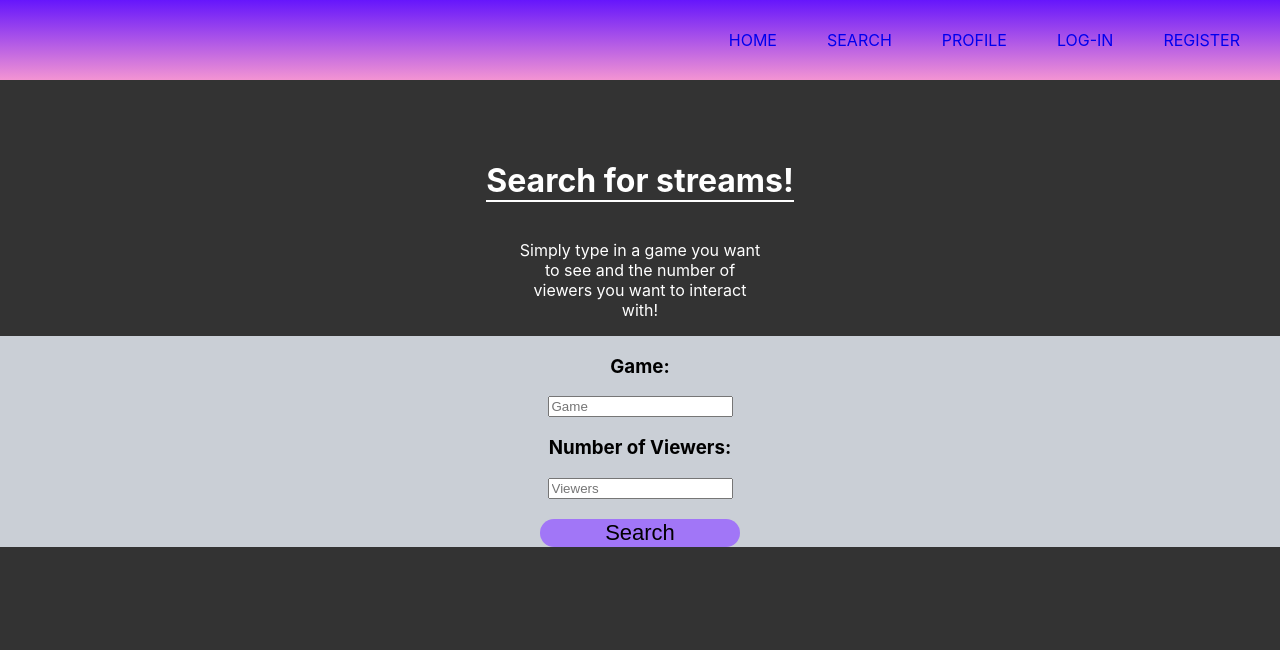
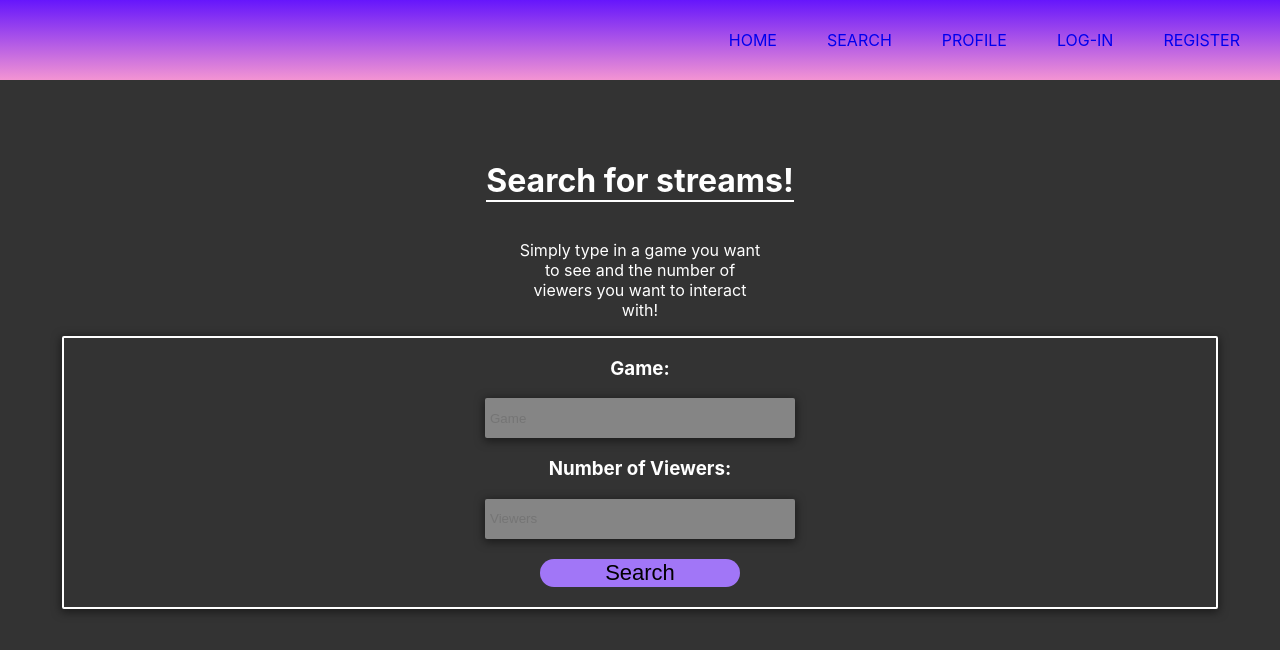
Before and after one commit to chaselancaster/nosmallstreamer-frontend, a React (Create React App) app: page / in a window 1280 px wide. Both pictures are taken after a click on the item "SEARCH". Shown: the top 650 px of the page. Built offline with nearby package versions, Linux system fonts and the light colour scheme; some icons are missing.

Commit message:
Adjust sizing of Search forms and align everything to be center in the Search component

```diff
--- a/src/Component/Search/Search.css
+++ b/src/Component/Search/Search.css
@@ -2,6 +2,7 @@
   display: flex;
   flex-direction: column;
   justify-content: space-evenly;
+  align-items: center;
   /* border: 2px solid red; */
   /* height: 50vh; */
   margin-top: 60px;
@@ -27,7 +28,13 @@
 .search-form-container {
   display: flex;
   flex-direction: column;
-  background-color: #cacfd6;
+  color: white;
+  border: 2px solid white;
+  width: 90vw;
+  padding-bottom: 20px;
+  box-shadow: 0 2px 10px 1px rgba(0, 0, 0, 0.5);
+  border-radius: 2px;
+  /* background-color: #cacfd6; */
 }
 
 .search-form {
--- a/src/Component/Search/Search.js
+++ b/src/Component/Search/Search.js
@@ -48,9 +48,9 @@ class Search extends Component {
                     <div className="search-form-container">
                         <form className="search-form" onSubmit={this.getStreams}>
                             <h3>Game:</h3>
-                            <input type="text" name="game" placeholder="Game" onChange={this.changeHandler}/>
+                            <input type="text" name="game" placeholder="Game" className="input" onChange={this.changeHandler}/>
                             <h3>Number of Viewers:</h3>
-                            <input type="number" name="viewers" placeholder="Viewers" onChange={this.changeHandler}/>
+                            <input type="number" name="viewers" placeholder="Viewers" className="input" onChange={this.changeHandler}/>
                             <button type="submit" className="button">Search</button>
                         </form>
                     </div>
```
Also changed, not shown: 1 other file (tests, documents, lock files or other folders).
